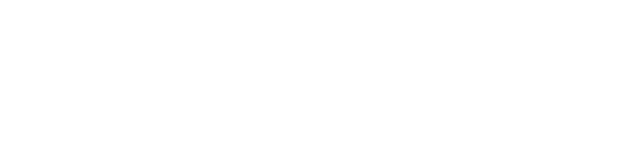
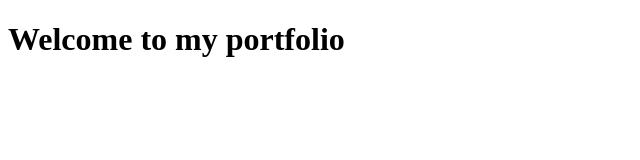
Before and after one commit to Tranqpenguin/AndresPortfolio, a plain HTML site: page index.html in a window 1280 px wide. Shown: the whole page, without its empty margins (0-640 px from the left). Drawn offline with Linux system fonts and the light colour scheme.

Commit message:
Update index.html

```diff
--- a/index.html
+++ b/index.html
@@ -2,6 +2,7 @@
 <html>
   <head>
     <meta charset = "utf-8">
-    <title><Andre's Portfolio</title>
+    <title>Andre's Portfolio</title>
+    <h1> Welcome to my portfolio </h1>
   </head>
 </html
```
